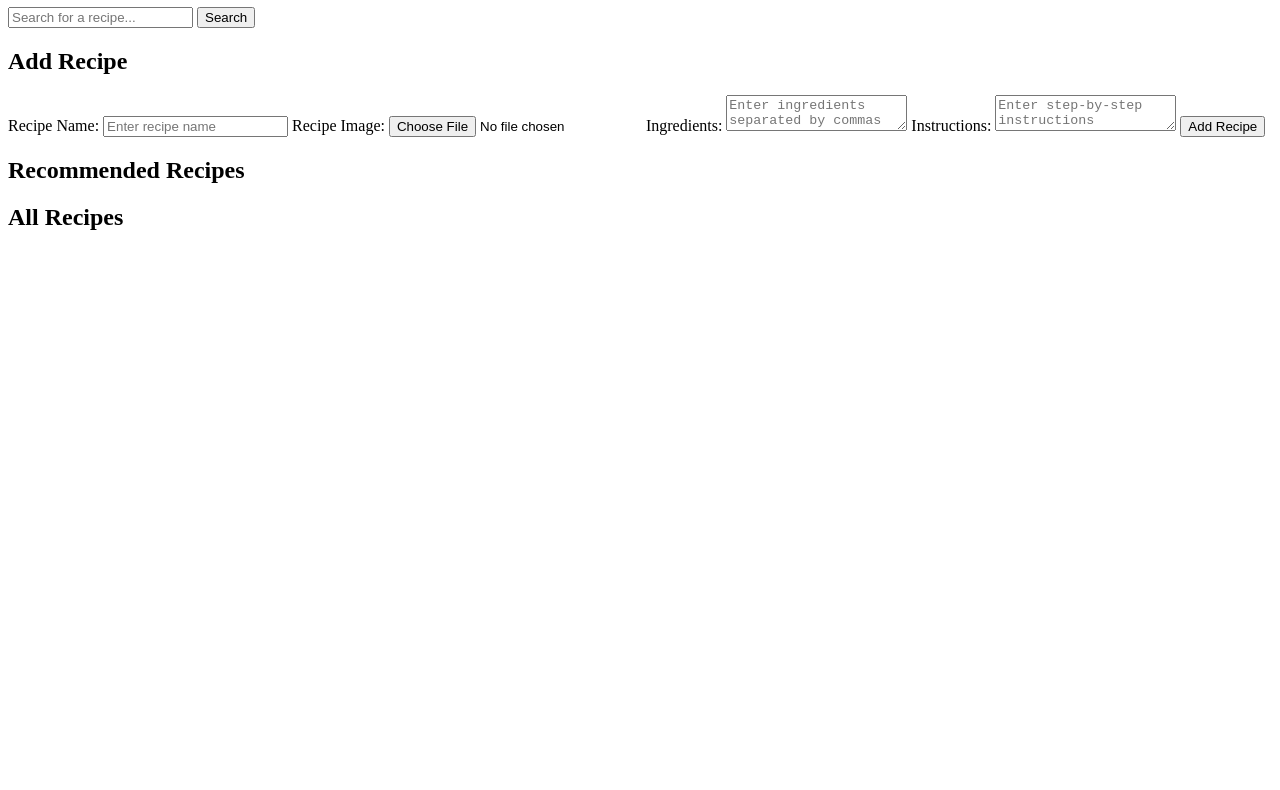
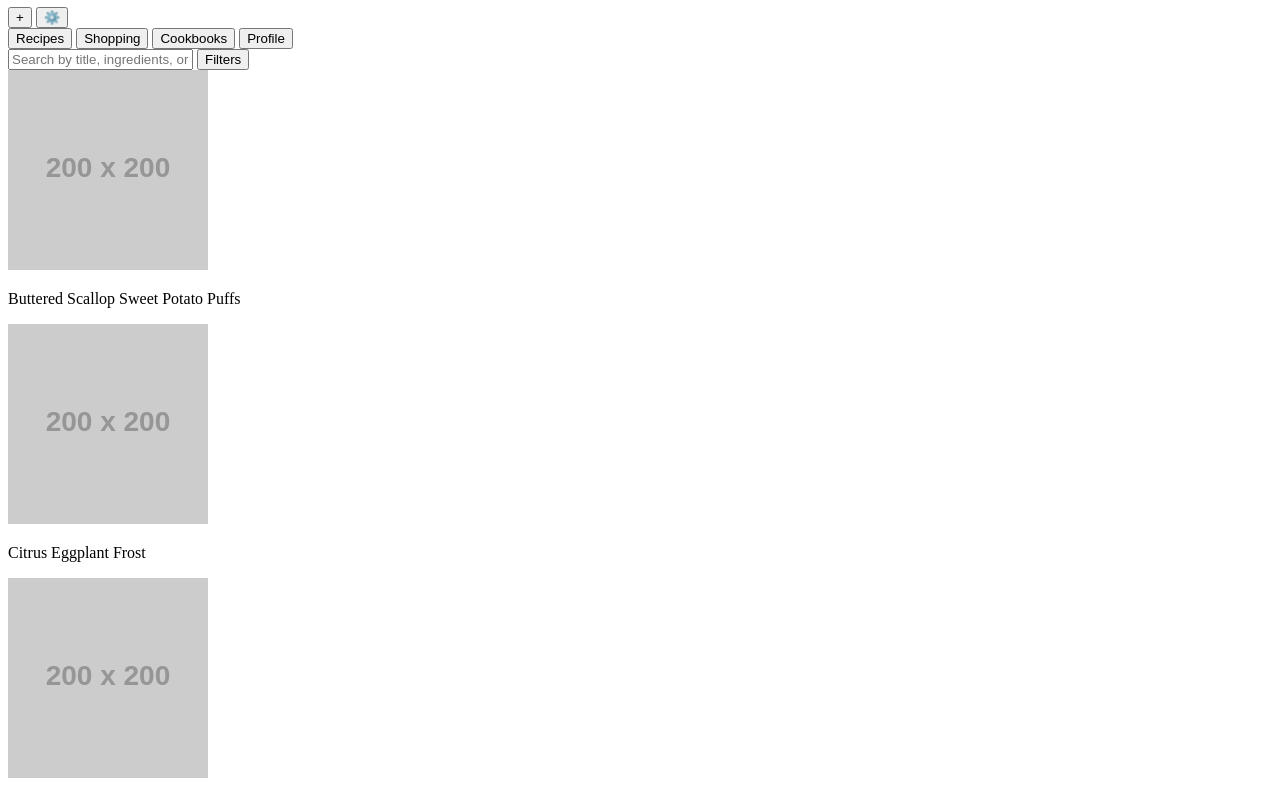
Before and after one commit to sushilashrestha/KitchenManagement, a plain HTML site: page Recipes/recipes.html in a window 1280 px wide. Shown: the part 73-863 px from the top of the page. Before the commit the page ends 800 px from the top, so only its background shows below. Drawn offline with Linux system fonts and the light colour scheme; placeholder pictures from the web are drawn by us.

Commit message:
Update recipes.html

```diff
--- a/Recipes/recipes.html
+++ b/Recipes/recipes.html
@@ -1,56 +1,55 @@
 <!DOCTYPE html>
 <html lang="en">
 <head>
-  <meta charset="UTF-8">
-  <meta name="viewport" content="width=device-width, initial-scale=1.0">
-  <title>Recipe Management</title>
-  <link rel="stylesheet" href="styles.css"> <!-- Link to external CSS -->
+    <meta charset="UTF-8">
+    <meta name="viewport" content="width=device-width, initial-scale=1.0">
+    <title>Recipe Management</title>
+    <link rel="stylesheet" href="styles.css">
 </head>
 <body>
-  <div class="container">
-    <header>
-      <h1>Recipe Management</h1>
-    </header>
+    <div class="app-container">
+        <!-- Header -->
+        <header class="app-header">
+            <h1>Mr. Cook</h1>
+            <div class="header-icons">
+                <button class="icon-button">+</button>
+                <button class="icon-button">⚙️</button>
+            </div>
+        </header>
 
-    <section class="search-section">
-      <input type="text" id="searchRecipe" placeholder="Search for a recipe...">
-      <button onclick="searchRecipe()">Search</button>
-    </section>
+        <!-- Navigation -->
+        <nav class="navigation-bar">
+            <button class="nav-button active">Recipes</button>
+            <button class="nav-button">Shopping</button>
+            <button class="nav-button">Cookbooks</button>
+            <button class="nav-button">Profile</button>
+        </nav>
 
-    <section class="add-recipe-section">
-      <h2>Add Recipe</h2>
-      <form id="addRecipeForm">
-        <label for="recipeName">Recipe Name:</label>
-        <input type="text" id="recipeName" placeholder="Enter recipe name" required>
+        <!-- Search Section -->
+        <div class="search-section">
+            <input type="text" id="searchRecipe" placeholder="Search by title, ingredients, or tags">
+            <button class="filter-button">Filters</button>
+        </div>
 
-        <label for="recipeImage">Recipe Image:</label>
-        <input type="file" id="recipeImage" accept="image/*">
-
-        <label for="ingredients">Ingredients:</label>
-        <textarea id="ingredients" placeholder="Enter ingredients separated by commas" required></textarea>
-
-        <label for="instructions">Instructions:</label>
-        <textarea id="instructions" placeholder="Enter step-by-step instructions" required></textarea>
-
-        <button type="button" onclick="addRecipe()">Add Recipe</button>
-      </form>
-    </section>
-
-    <section class="recommended-recipes">
-      <h2>Recommended Recipes</h2>
-      <div id="recommendedRecipes" class="recipes-grid">
-        <!-- Placeholder for recommended recipes -->
-      </div>
-    </section>
-
-    <section class="recipe-list">
-      <h2>All Recipes</h2>
-      <div id="recipeList" class="recipes-grid">
-        <!-- Recipe list will appear here -->
-      </div>
-    </section>
-  </div>
-
-  <script src="scripts.js"></script> <!-- Link to external JS -->
+        <!-- Recipe List -->
+        <div class="recipe-list">
+            <div class="recipe-card">
+                <img src="https://via.placeholder.com/200" alt="Recipe 1">
+                <p>Buttered Scallop Sweet Potato Puffs</p>
+            </div>
+            <div class="recipe-card">
+                <img src="https://via.placeholder.com/200" alt="Recipe 2">
+                <p>Citrus Eggplant Frost</p>
+            </div>
+            <div class="recipe-card">
+                <img src="https://via.placeholder.com/200" alt="Recipe 3">
+                <p>Gluten-Free Spring Rolls</p>
+            </div>
+            <div class="recipe-card">
+                <img src="https://via.placeholder.com/200" alt="Recipe 4">
+                <p>Homemade Artisan Bread</p>
+            </div>
+        </div>
+    </div>
 </body>
 </html>
```
